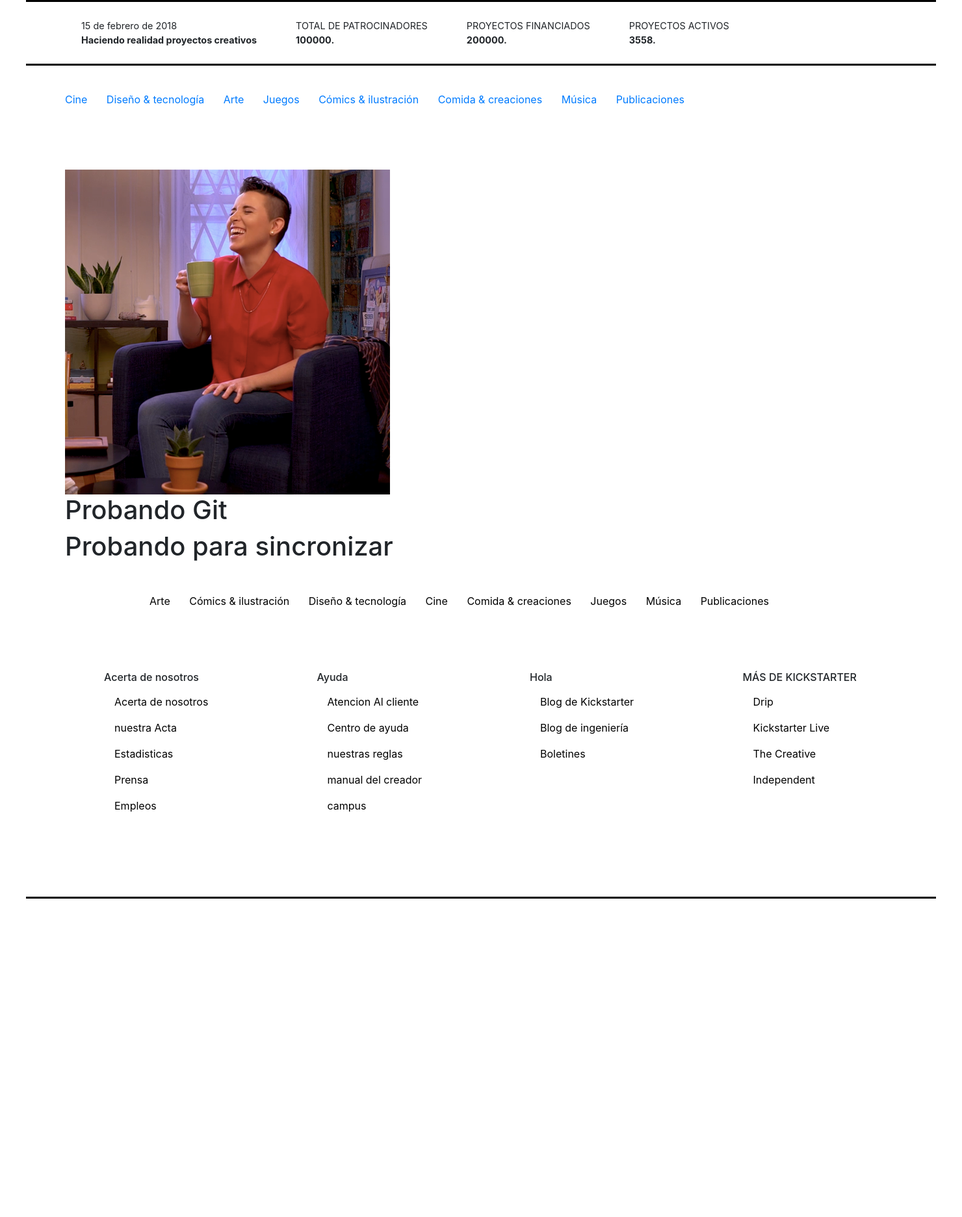
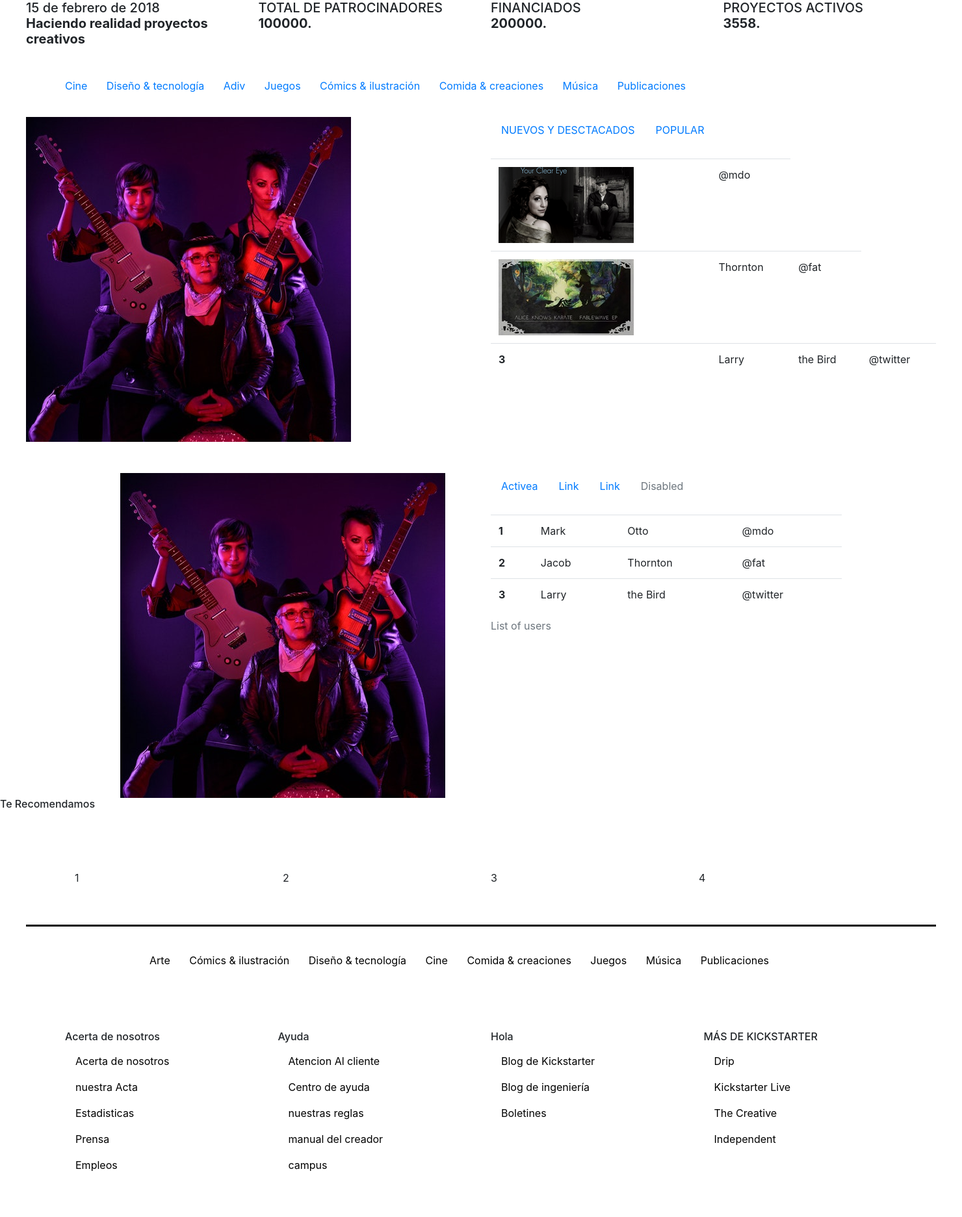
Before and after one commit to GenesisIza/proyecto-POO, a PHP site: page / in a window 1480 px wide. Shown: the part 75-1948 px from the top of the page at 65% size. Before the commit the page ends 1458 px from the top, so only its background shows below. Run offline with PHP 8.4, Linux system fonts and the light colour scheme.

Commit message:
modifique el index

```diff
--- a/Kickstarter/Plantillas/Header.php
+++ b/Kickstarter/Plantillas/Header.php
@@ -3,6 +3,7 @@
   <head>
     <meta charset="utf-8">
     <meta name="viewport" content="width=device-width, initial-scale=1, shrink-to-fit=no">
+
     <title>Kickstarter</title>
     <link rel="stylesheet" href="css/fontawesome-all.min.css">
     <link rel="stylesheet" type="text/css" href="css/bootstrap.min.css">
--- a/Kickstarter/index.php
+++ b/Kickstarter/index.php
@@ -1,22 +1,35 @@
 
     <?php include 'Plantillas/header.php';   ?>
+  <div class"clearfix"> </div>
 
-    <section class="contenedor tabla">
-         <table>
-           <td >
-             <td>15 de febrero de 2018 <br> <b>Haciendo realidad proyectos creativos</b></th>
-             <td>TOTAL DE PATROCINADORES <br> <b>100000.</b>  </th>
-             <td>PROYECTOS FINANCIADOS <br> <b>200000.</b>  </th>
-             <td>PROYECTOS ACTIVOS <br> <b>3558.</b> </th>
-           </td>
-         </table>
-    </section>
+    <div class="contenedor">
+        <div class="row">
+
+          <div class="col-md-3">
+             <h5>15 de febrero de 2018 <br> <b>Haciendo realidad proyectos creativos</b></h5>
+          </div>
+
+          <div class="col-md-3">
+              <h5>TOTAL DE PATROCINADORES <br> <b>100000.</b>  </h5>
+          </div>
+
+          <div class="col-md-3">
+              <h5> FINANCIADOS <br> <b>200000.</b>  </h5>
+          </div>
+
+          <div class="col-md-3">
+             <h5>PROYECTOS ACTIVOS <br> <b>3558.</b> </h5>
+         </div>
+
+        </div>
+
+    </div>
 
     <nav class="navegacion contenedor">
           <ul class="enlaces">
             <a class="primero"href="#">Cine</a>
             <a href="#">Diseño & tecnología</a>
-            <a href="#">Arte</a>
+            <a href="#">Adiv
             <a href="#">Juegos</a>
             <a href="#">Cómics & ilustración</a>
             <a href="#">Comida & creaciones</a>
@@ -25,13 +38,134 @@
           </ul>
       </nav>
 
-   <section class="contenedor contenido">
-     <img src="img/foto1.png" alt="foto1"
+   <section class="contenedor">
+     <div class="row">
+       <div class="col-md-6 img-fluid ">
+          <img src="img/arte.jpg" alt="foto1">
+       </div>
+       <div class="col-md-6">
+         <nav class="pull-rigth nav">
+           <a class="nav-link active" href="#">NUEVOS Y DESCTACADOS</a>
+           <a class="nav-link" href="#">POPULAR</a>
+         </nav><br>
+         <table class="table">
+             <tbody>
+               <tr>
+                   <td><a href="#"><img src="img/arte1.png" alt=""></a></td>
+                   <td>@mdo</td>
+               </tr>
+               <tr>
+                 <td>  <a href="#"><img src="img/arte2.jpg" alt=""></a></td>
+                 <td>Thornton</td>
+                 <td>@fat</td>
+               </tr>
+               <tr>
+                 <th scope="row">3</th>
+                 <td>Larry</td>
+                 <td>the Bird</td>
+                 <td>@twitter</td>
+               </tr>
+             </tbody>
+         </table>
+       </div>
+     </div>
+   </section >
+
+
+<br><br>
+
+
+
+   <section class="container">
+     <div class="row">
+       <div class="col-md-6">
+          <img src="img/arte.jpg" alt="foto1">
+       </div>
+       <div class="col-md-6">
+         <nav class="pull-rigth nav">
+           <a class="nav-link active" href="#">Activea</a>
+           <a class="nav-link" href="#">Link</a>
+           <a class="nav-link" href="#">Link</a>
+           <a class="nav-link disabled" href="#">Disabled</a>
+         </nav><br>
+         <table class="table">
+           <caption>List of users</caption>
+             <tbody>
+               <tr>
+                 <th scope="row">1</th>
+                 <td>Mark</td>
+                 <td>Otto</td>
+                 <td>@mdo</td>
+               </tr>
+               <tr>
+                 <th scope="row">2</th>
+                 <td>Jacob</td>
+                 <td>Thornton</td>
+                 <td>@fat</td>
+               </tr>
+               <tr>
+                 <th scope="row">3</th>
+                 <td>Larry</td>
+                 <td>the Bird</td>
+                 <td>@twitter</td>
+               </tr>
+             </tbody>
+         </table>
+       </div>
+     </div>
+   </section >
+
+
+
+
+
+
+
+
+
+
+
+
+
+
+
+
+
+
+
+
+
+
+
+
+
+
+
+
+
+
+
+
+   <h6>Te Recomendamos</h6><br>
+
+     <section class="contenedor contenido row">
+
+          <div class="col-md-3">
+            1
+          </div>
+          <div class="col-md-3">
+           2
+          </div>
+          <div class="col-md-3">
+           3
+          </div>
+          <div class="col-md-3">
+           4
+         </div>
+
    </section>
 
-   <h1>Probando Git</h1>
 
-    <h1>Probando para sincronizar</h1>
 
      <?php include 'Plantillas/navegacion.php';   ?>
      <?php include 'Plantillas/footer.php';   ?>
```
Also changed, not shown: Kickstarter/img/arte.jpg (added), Kickstarter/img/arte1.png (added), Kickstarter/img/arte2.jpg (added), Kickstarter/img/img4.jpg (added).
